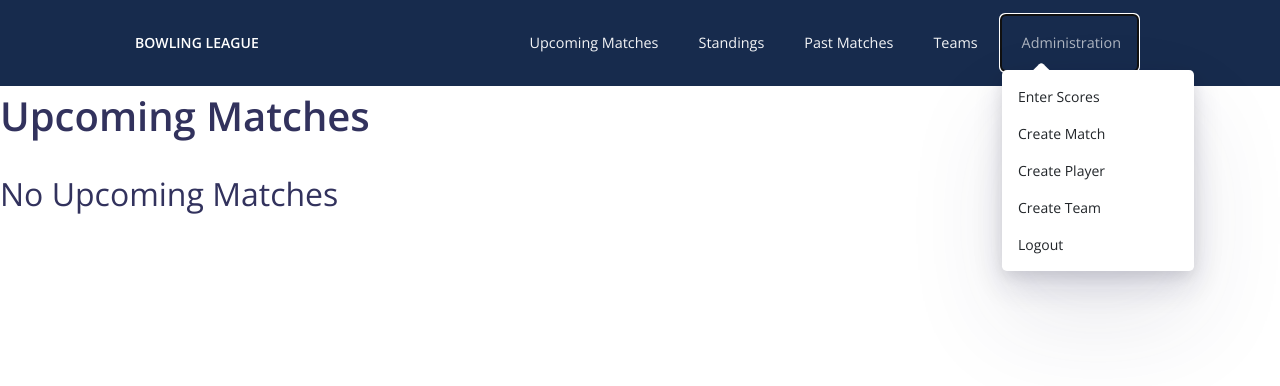
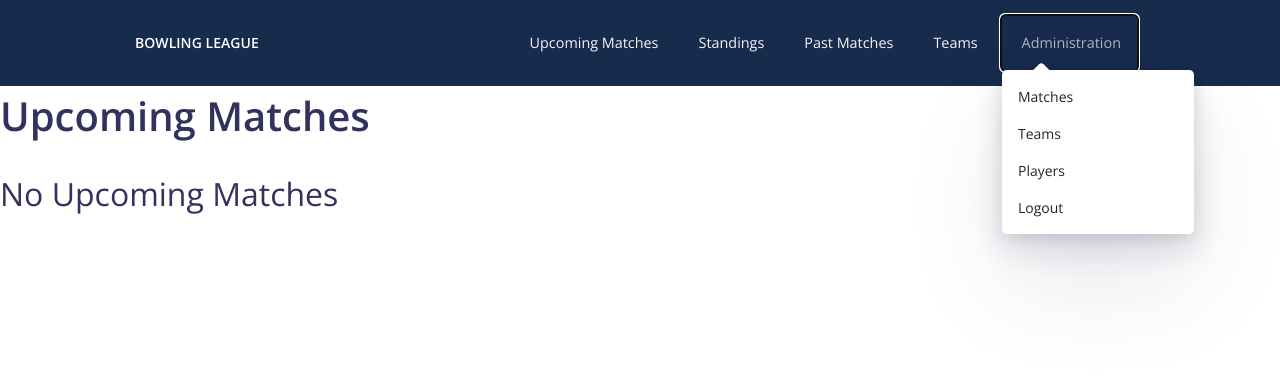
Before and after one commit to alex-stetson/BowlingLeagueManager, a PHP site: page /index.php in a window 1280 px wide, after a click on "Administration". Shown: the top 386 px of the page. Run offline with PHP 8.4, Linux system fonts and the light colour scheme; the visitor is signed in with stand-in values (Sample User, id 1); data that the repository does not hold is empty.

Commit message:
Updated navbar

```diff
--- a/Frontend/includes/navbar.inc.php
+++ b/Frontend/includes/navbar.inc.php
@@ -62,10 +62,9 @@
                     <span class="nav-link-inner--text">Administration</span>
                   </a>
                   <div class="dropdown-menu">
-                    <a href="#" class="dropdown-item">Enter Scores</a>
-                    <a href="#" class="dropdown-item">Create Match</a>
-                    <a href="#" class="dropdown-item">Create Player</a>
-                    <a href="#" class="dropdown-item">Create Team</a>
+                    <a href="#" class="dropdown-item">Matches</a>
+                    <a href="#" class="dropdown-item">Teams</a>
+                    <a href="/players.php" class="dropdown-item">Players</a>
                     <a href="/includes/logout.inc.php" class="dropdown-item">Logout</a>
                   </div>
                 </li>
```
